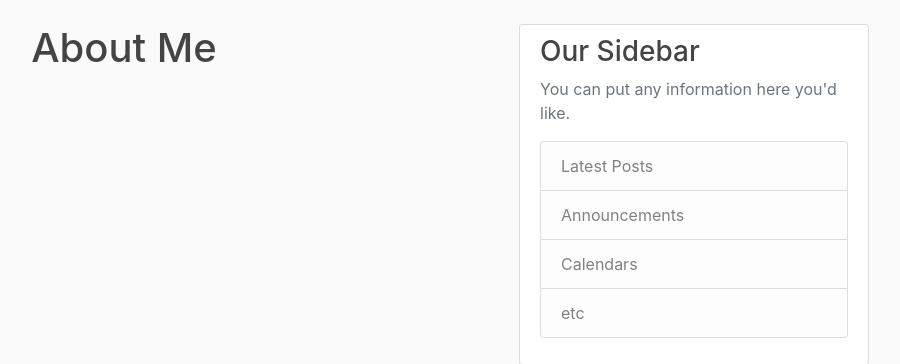
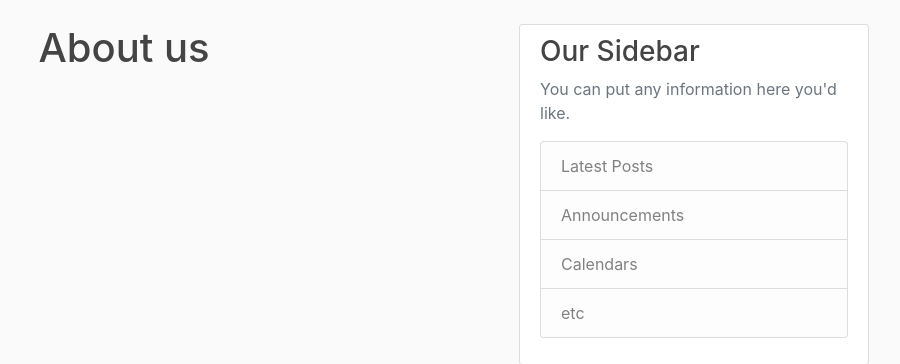
Before and after one commit to omnathmandal/blog-app, a Flask app: page /about in a window 1280 px wide. Shown: the part 56-420 px from the top of the page, without its empty margins (326-1226 px from the left). Run offline with Flask 3, Linux system fonts and the light colour scheme; some libraries are stand-ins or nearby versions.

Commit message:
small fix

```diff
--- a/blogapp/templates/about.html
+++ b/blogapp/templates/about.html
@@ -1,4 +1,4 @@
 {% extends "layout.html" %}
 {% block content %}
-	<h1 align="center">About Me</h1>
+	<h1 align="center">About us</h1>
 {% endblock content %}
```
